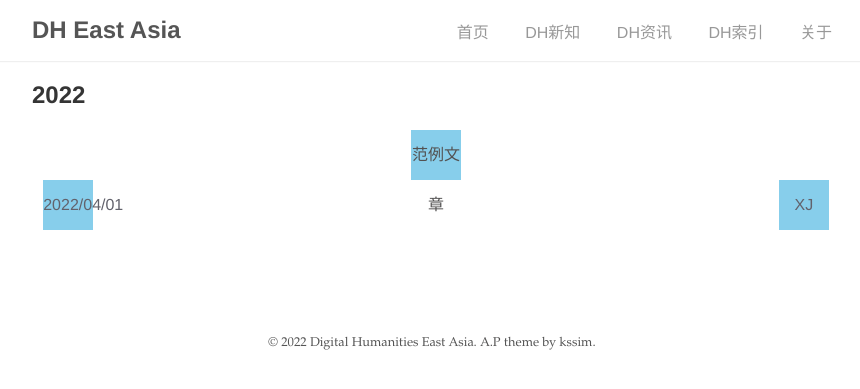
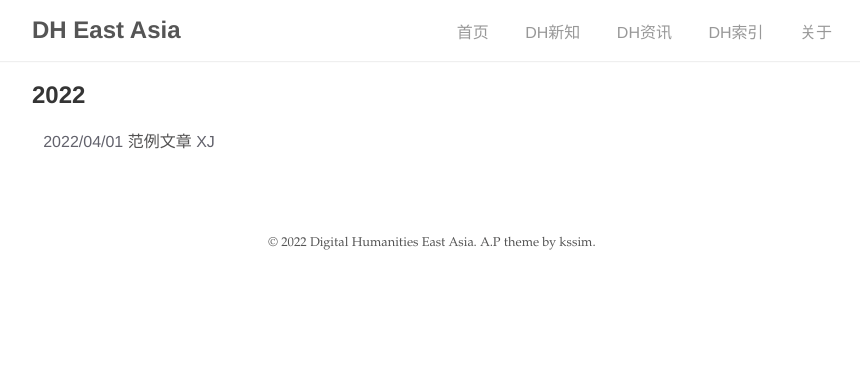
Before and after one commit to DHHD2022/DHHD2022.GitHub.io, a Jekyll site: the page built from dh_blog/index.html, in a window 1280 px wide. Shown: the top 389 px of the page, without its empty margins (208-1068 px from the left). Built offline with Jekyll 4.4.1, drawn with Linux system fonts in a browser that asks for light colours.

Commit message:
Update _dh_blog.scss

```diff
--- a/_sass/layouts/_dh_blog.scss
+++ b/_sass/layouts/_dh_blog.scss
@@ -54,21 +54,5 @@
     /* 设置元素两端对齐 */
     text-align: justify;
   }
-  &-box:after {
-    content: "";
-    display: inline-block;
-    overflow: hidden;
-    width: 100%;
-  }
-  &-box span {
-    width: 50px;
-    height: 50px;
-    /* 设置盒子为行内块 */
-    display: inline-block;
-    background-color: skyblue;
-    /* 设置盒子内元素水平居中 */
-    text-align: center;
-    /* 设置盒子内容垂直居中 */
-    line-height: 50px;
+
 }
-}
```
